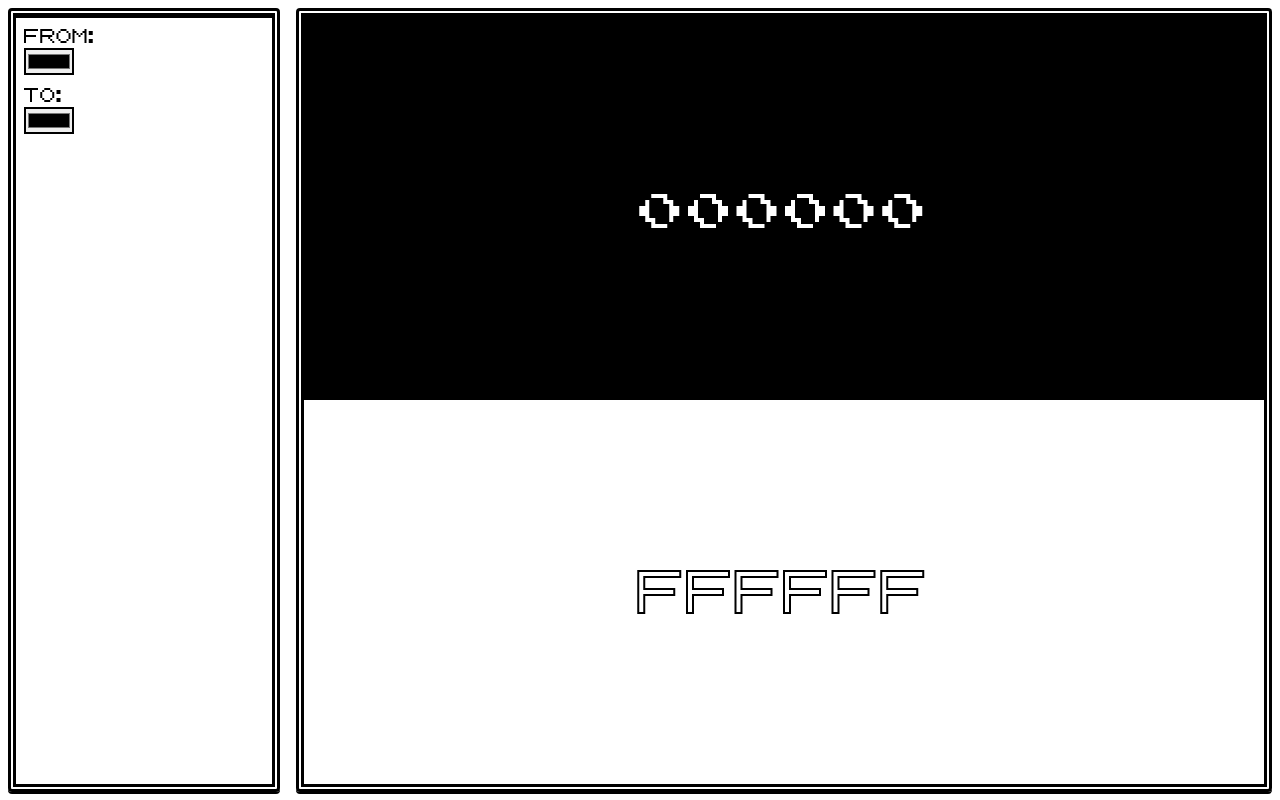
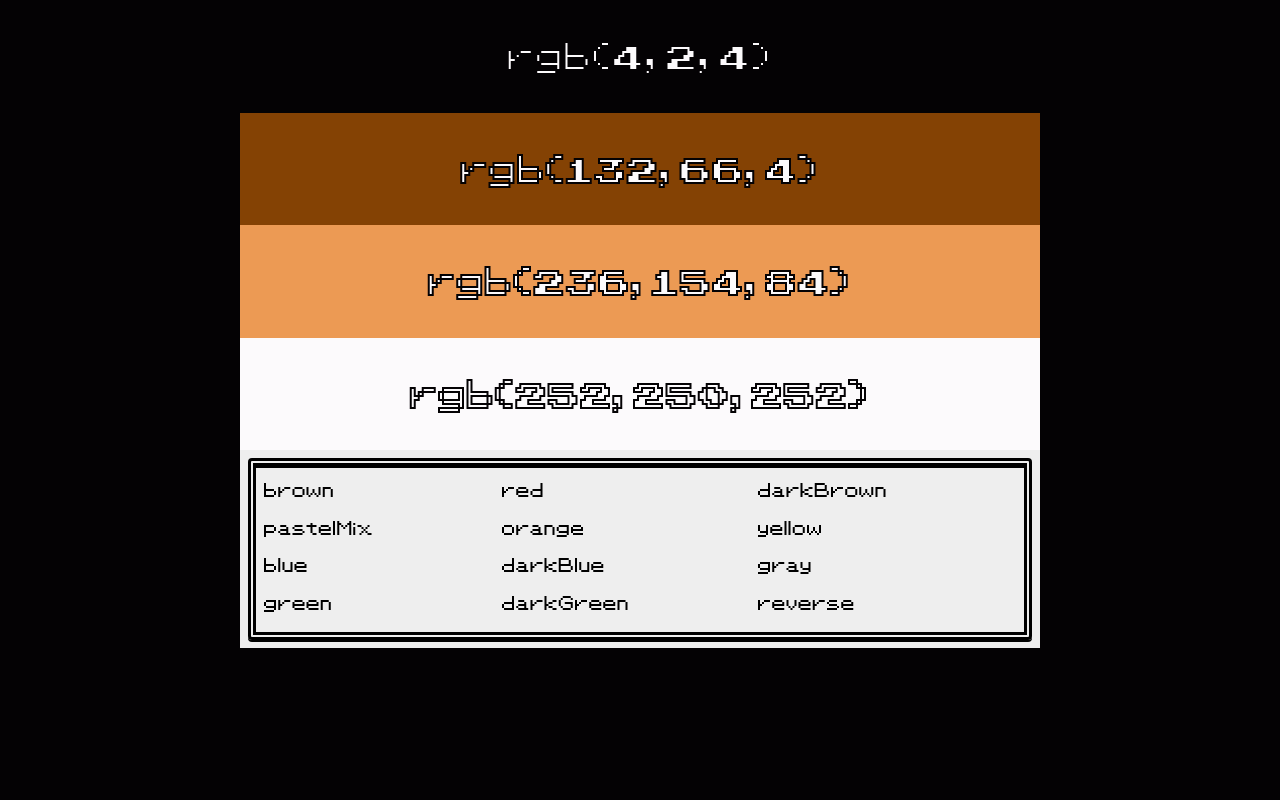
Before and after one commit to dphm/palette-town, a React app: page / in a window 1280 px wide. Built offline with nearby package versions, Linux system fonts and the light colour scheme.

Commit message:
This flexbox css will need some love

```diff
--- a/assets/css/main.css
+++ b/assets/css/main.css
@@ -4,22 +4,88 @@
   src: url("../font/PKMN_RBYGSC.ttf") format("opentype");
 }
 
-html, body {
-  height: 100%;
+html, body, input, ul {
   margin: 0;
   padding: 0;
+}
+
+html, body {
+  width: 100%;
+  height: 100%;
 
   font-family: "PKMN RBYGSC", monospace;
 }
 
 main {
   width: 100%;
-  height: 100%;
+  min-height: 100%;
+
+  background-color: rgb(4, 2, 4);
 }
 
 input {
-  padding: 0;
   margin-bottom: 8px;
   border: 2px solid black;
   box-shadow: none;
 }
+
+ul {
+  list-style: none;
+}
+
+.AppContainer {
+  min-width: 180px;
+  max-width: 800px;
+  height: 100%;
+  margin: 0 auto;
+
+  display: flex;
+  flex-direction: column;
+
+  background-color: #eee;
+}
+
+.ColorListContainer {
+  flex: 1 0 450px;
+}
+
+.ColorList {
+  height: 100%;
+  display: flex;
+  flex-direction: column;
+}
+
+.Color {
+  font-size: 2em;
+
+  flex: 1 0 auto;
+  display: flex;
+  align-items: center;
+  justify-content: center;
+}
+
+.ControlPanel {
+  height: 150px;
+
+  margin: 8px;
+  padding: 8px;
+  border: 8px double black;
+  border-radius: 4px;
+  box-shadow:
+    inset 0 2px black,
+    0 2px black;
+
+  line-height: 2em;
+}
+
+.PaletteNames {
+  height: 100%;
+
+  flex: 0 0 150px;
+  display: flex;
+  flex-flow: column wrap;
+}
+
+.PaletteName {
+  flex: 1 0 20px;
+}
--- a/src/App.jsx
+++ b/src/App.jsx
@@ -1,30 +1,20 @@
 import React from 'react';
 import ControlPanel from './components/ControlPanel.jsx';
 import ColorList from './components/ColorList.jsx';
+import PalettesData from './palettes.json';
 
-const AppStyle = {
-  width: '100%',
-  height: '100%',
-
-  display: 'flex',
-  flexDirection: 'row',
-};
+const PaletteNames = Object.keys(PalettesData.palettes);
 
 const App = () => {
-  let controlPanel = ControlPanel();
-  let colorList = ColorList({ colors: [
-    { rgba: 'rgba(0, 0, 0, 1.0)', hex: '000000' },
-    { rgba: 'rgba(255, 255, 255, 1.0)', hex: 'FFFFFF' },
-  ]});
+  let controlPanel = ControlPanel({ paletteNames: PaletteNames });
+  let colorList = ColorList({ colors: PalettesData.palettes.brown });
+
+  console.log(PaletteNames)
 
   return (
-    <div
-      id="AppContainer"
-      role="presentation"
-      style={ AppStyle }
-    >
+    <div className="AppContainer" role="presentation">
+      { colorList }
       { controlPanel }
-      { colorList }
     </div>
   );
 };
--- a/src/components/Color.jsx
+++ b/src/components/Color.jsx
@@ -1,24 +1,12 @@
 import React from 'react';
 
-const ColorStyle = (hex) => ({
-  fontSize: '3em',
-  backgroundColor: `#${hex}`,
-  color: 'white',
-  WebkitTextStroke: '2px black',
-
-  flex: '1 1 100px',
-  display: 'flex',
-  alignItems: 'center',
-  justifyContent: 'center',
-});
-
-const Color = ({ key, rgba, hex }) => (
+const Color = ({ key, rgb }) => (
   <li
     key={key}
     className="Color"
-    style={ ColorStyle(hex) }
+    style={{ backgroundColor: rgb }}
   >
-    { hex }
+    { rgb }
   </li>
 );
 
--- a/src/components/ColorList.jsx
+++ b/src/components/ColorList.jsx
@@ -1,36 +1,26 @@
 import React from 'react';
 import Color from './Color.jsx';
 
-const ColorsContainerStyle = () => ({
-  width: '100%',
-  margin: '8px',
-  border: '8px double black',
-  borderRadius: '4px',
-  boxShadow: 'inset 0 2px black, 0 2px black',
-});
-
-const ColorListStyle = () => ({
-  listStyle: 'none',
-  margin: 0,
-  padding: 0,
-  width: '100%',
-  height: '100%',
-
-  flex: '75%',
-  display: 'flex',
-  flexDirection: 'column'
-});
+function rgb(color) {
+  return `rgb(${color.r}, ${color.g}, ${color.b})`;
+}
 
 const ColorList = ({ colors }) => {
   let colorListItems = colors.map((color, i) => Color({
     key: i,
-    rgba: color.rgba,
-    hex: color.hex
+    rgb: rgb(color)
   }));
 
   return (
-    <section id="ColorsContainer" style={ ColorsContainerStyle() }>
-      <ul id="Colors" style={ ColorListStyle() }>
+    <section className="ColorListContainer">
+      <ul
+        className="ColorList"
+        style={{
+          color: rgb(colors[3]),
+          WebkitTextStrokeWidth: "2px",
+          WebkitTextStrokeColor: rgb(colors[0])
+        }}
+      >
         { colorListItems }
       </ul>
     </section>
--- a/src/components/ControlPanel.jsx
+++ b/src/components/ControlPanel.jsx
@@ -1,27 +1,18 @@
 import React from 'react';
 
-const ControlPanelStyle = () => ({
-  margin: '8px',
-  padding: '8px',
-  border: '8px double black',
-  borderRadius: '4px',
-  boxShadow: 'inset 0 2px black, 0 2px black',
-
-  flex: '25%',
-  display: 'flex',
-  flexDirection: 'column',
-
-  lineHeight: '1.5em',
-});
-
-const ControlPanel = () => (
-  <section className="ControlPanel" style={ ControlPanelStyle() }>
-    <label htmlFor="FromColor">FROM:</label>
-    <input id="FromColor" type="color" />
-
-    <label htmlFor="ToColor">TO:</label>
-    <input id="ToColor" type="color" />
-  </section>
-);
+const ControlPanel = ({ paletteNames }) => {
+  let names = paletteNames.map((name, i) => (
+    <li key={ i } className="PaletteName">
+      { name }
+    </li>
+  ));
+  return (
+    <section className="ControlPanel">
+      <ul className="PaletteNames">
+        { names }
+      </ul>
+    </section>
+  );
+};
 
 export default ControlPanel;
--- /dev/null
+++ b/src/palettes.json
@@ -0,0 +1,76 @@
+{
+  "palettes": {
+    "brown": [
+      { "r":   4, "g":   2, "b":   4 },
+      { "r": 132, "g":  66, "b":   4 },
+      { "r": 236, "g": 154, "b":  84 },
+      { "r": 252, "g": 250, "b": 252 }
+    ],
+    "pastelMix": [
+      { "r":   4, "g":   2, "b":   4 },
+      { "r": 156, "g": 146, "b": 244 },
+      { "r": 236, "g": 138, "b": 140 },
+      { "r": 252, "g": 250, "b": 172 }
+    ],
+    "blue": [
+      { "r":   4, "g":   2, "b":   4 },
+      { "r":   4, "g":  50, "b": 252 },
+      { "r": 124, "g": 170, "b": 252 },
+      { "r": 252, "g": 250, "b": 252 }
+    ],
+    "green": [
+      { "r":   4, "g":   2, "b":   4 },
+      { "r": 252, "g":  50, "b":   4 },
+      { "r":   4, "g": 250, "b":   4 },
+      { "r": 252, "g": 250, "b": 252 }
+    ],
+    "red": [
+      { "r":   4, "g":   2, "b":   4 },
+      { "r": 172, "g":  38, "b":  36 },
+      { "r": 236, "g": 138, "b": 140 },
+      { "r": 252, "g": 250, "b": 252 }
+    ],
+    "orange": [
+      { "r":   4, "g":   2, "b":   4 },
+      { "r": 252, "g":  50, "b":   4 },
+      { "r": 244, "g": 254, "b":   4 },
+      { "r": 252, "g": 250, "b": 252 }
+    ],
+    "darkBlue": [
+      { "r":   4, "g":   2, "b":   4 },
+      { "r":  68, "g":  50, "b": 164 },
+      { "r": 156, "g": 146, "b": 244 },
+      { "r": 252, "g": 250, "b": 252 }
+    ],
+    "darkGreen": [
+      { "r":   4, "g":   2, "b":   4 },
+      { "r":   4, "g":  50, "b": 252 },
+      { "r":   4, "g": 250, "b":   4 },
+      { "r": 252, "g": 250, "b": 252 }
+    ],
+    "darkBrown": [
+      { "r":  76, "g":  42, "b":   4 },
+      { "r": 148, "g": 122, "b":  76 },
+      { "r": 196, "g": 174, "b": 148 },
+      { "r": 252, "g": 234, "b": 228 }
+    ],
+    "yellow": [
+      { "r":   4, "g":   2, "b":   4 },
+      { "r": 132, "g":  66, "b":   4 },
+      { "r": 244, "g": 254, "b":   4 },
+      { "r": 252, "g": 250, "b": 252 }
+    ],
+    "gray": [
+      { "r":   4, "g":   2, "b":   4 },
+      { "r": 116, "g": 114, "b": 116 },
+      { "r": 188, "g": 186, "b": 188 },
+      { "r": 252, "g": 250, "b": 252 }
+    ],
+    "reverse": [
+      { "r": 252, "g": 250, "b": 252 },
+      { "r": 244, "g": 254, "b":   4 },
+      { "r":   4, "g": 162, "b": 164 },
+      { "r":   4, "g":   2, "b":   4 }
+    ]
+  }
+}
```
